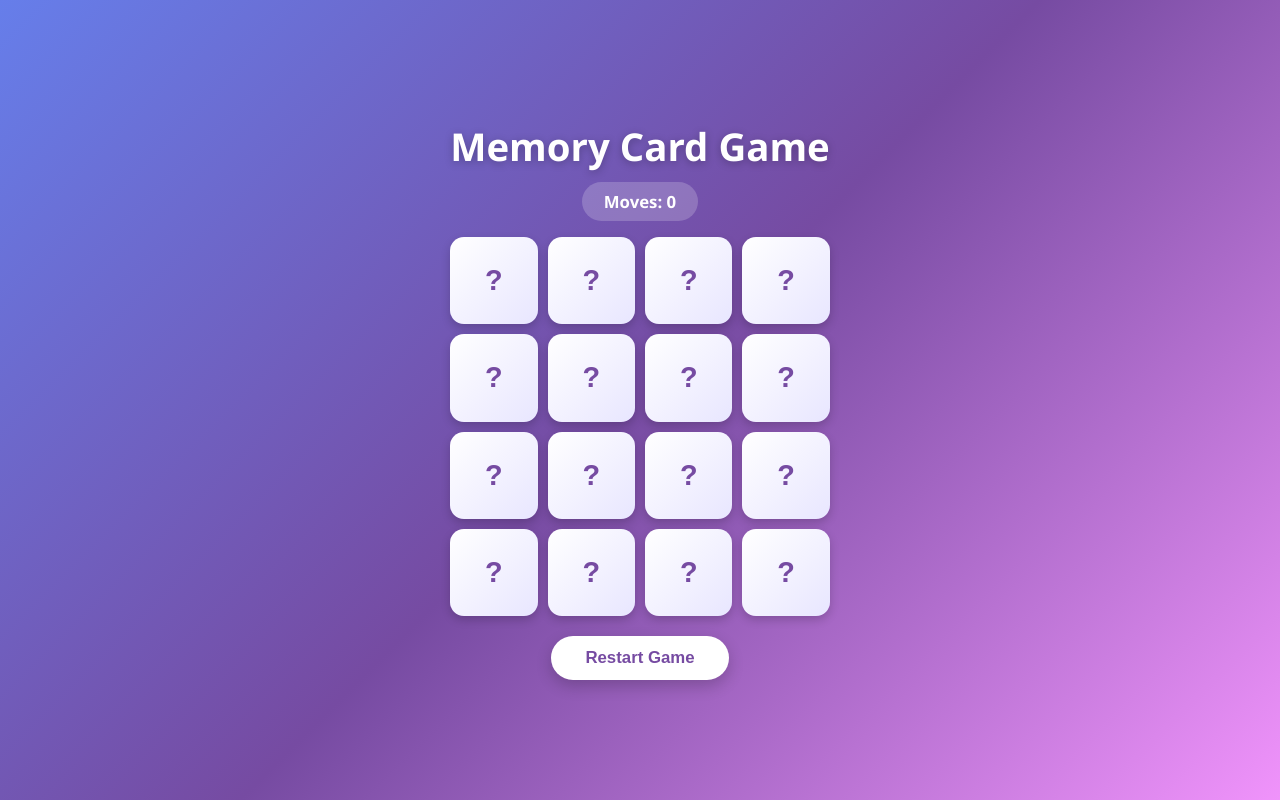
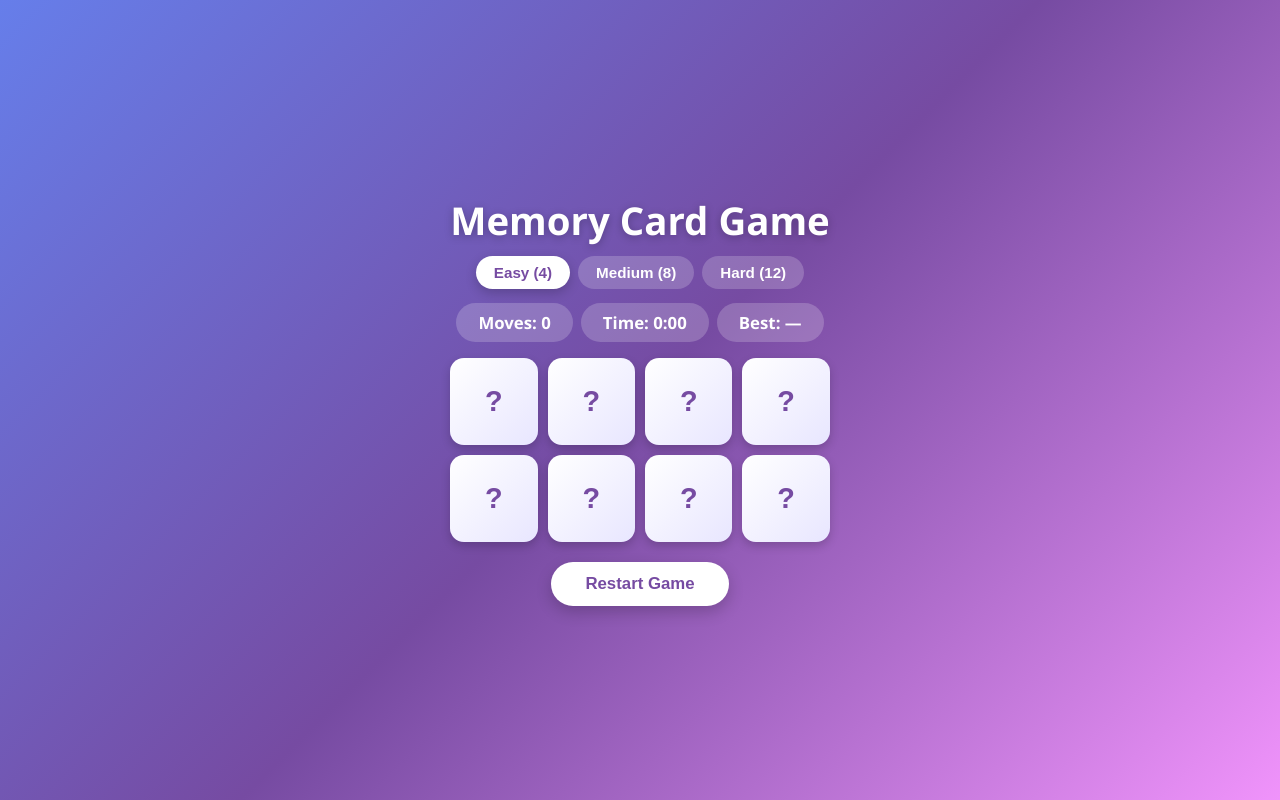
Before and after one commit to paingzinyemaung/memory-card-game, a React (Vite) app: page / in a window 1280 px wide. Built offline with nearby package versions, Linux system fonts and the light colour scheme.

Commit message:
feat: timer, best score, difficulty selector

```diff
--- a/src/App.jsx
+++ b/src/App.jsx
@@ -1,6 +1,25 @@
-import { useState } from 'react'
+import { useEffect, useState } from 'react'
 
-const EMOJIS = ['🐶', '🐱', '🦊', '🐼', '🦁', '🐸', '🐵', '🐷']
+const EMOJIS = [
+  '🐶',
+  '🐱',
+  '🦊',
+  '🐼',
+  '🦁',
+  '🐸',
+  '🐵',
+  '🐷',
+  '🐨',
+  '🐰',
+  '🦉',
+  '🐢',
+]
+
+const DIFFICULTIES = {
+  easy: { label: 'Easy', pairs: 4 },
+  medium: { label: 'Medium', pairs: 8 },
+  hard: { label: 'Hard', pairs: 12 },
+}
 
 function shuffle(list) {
   const result = [...list]
@@ -11,8 +30,9 @@ function shuffle(list) {
   return result
 }
 
-function createDeck() {
-  const cards = [...EMOJIS, ...EMOJIS].map((emoji, id) => ({
+function createDeck(pairs) {
+  const emojis = EMOJIS.slice(0, pairs)
+  const cards = [...emojis, ...emojis].map((emoji, id) => ({
     id,
     emoji,
     flipped: false,
@@ -21,18 +41,64 @@ function createDeck() {
   return shuffle(cards)
 }
 
+function loadBest(difficulty) {
+  try {
+    const raw = localStorage.getItem(`memory-best-${difficulty}`)
+    return raw ? JSON.parse(raw) : null
+  } catch {
+    return null
+  }
+}
+
+function formatTime(totalSeconds) {
+  const minutes = Math.floor(totalSeconds / 60)
+  const seconds = totalSeconds % 60
+  return `${minutes}:${String(seconds).padStart(2, '0')}`
+}
+
 export default function App() {
-  const [cards, setCards] = useState(createDeck)
+  const [difficulty, setDifficulty] = useState('easy')
+  const [cards, setCards] = useState(() =>
+    createDeck(DIFFICULTIES.easy.pairs)
+  )
   const [flipped, setFlipped] = useState([])
   const [moves, setMoves] = useState(0)
   const [lock, setLock] = useState(false)
+  const [started, setStarted] = useState(false)
+  const [seconds, setSeconds] = useState(0)
+  const [best, setBest] = useState(() => loadBest('easy'))
+  const [newBest, setNewBest] = useState(false)
 
   const hasWon = cards.every((card) => card.matched)
+
+  useEffect(() => {
+    if (!started || hasWon) return
+    const interval = setInterval(() => setSeconds((s) => s + 1), 1000)
+    return () => clearInterval(interval)
+  }, [started, hasWon])
+
+  function recordBest(finalMoves, finalSeconds) {
+    const current = loadBest(difficulty)
+    if (
+      !current ||
+      finalMoves < current.moves ||
+      (finalMoves === current.moves && finalSeconds < current.seconds)
+    ) {
+      localStorage.setItem(
+        `memory-best-${difficulty}`,
+        JSON.stringify({ moves: finalMoves, seconds: finalSeconds })
+      )
+      setBest({ moves: finalMoves, seconds: finalSeconds })
+      setNewBest(true)
+    }
+  }
 
   function handleCardClick(index) {
     if (lock) return
     if (cards[index].flipped || cards[index].matched) return
     if (flipped.length === 2) return
+
+    setStarted(true)
 
     const nextFlipped = [...flipped, index]
     setCards((prev) =>
@@ -44,7 +110,7 @@ export default function App() {
       return
     }
 
-    setMoves((prev) => prev + 1)
+    setMoves(moves + 1)
     setLock(true)
 
     const [first, second] = nextFlipped
@@ -57,6 +123,9 @@ export default function App() {
       )
       setFlipped([])
       setLock(false)
+      if (cards.filter((card) => card.matched).length === cards.length - 2) {
+        recordBest(moves + 1, seconds)
+      }
     } else {
       setTimeout(() => {
         setCards((prev) =>
@@ -70,25 +139,53 @@ export default function App() {
     }
   }
 
-  function restart() {
-    setCards(createDeck())
+  function startGame(selectedDifficulty) {
+    setDifficulty(selectedDifficulty)
+    setCards(createDeck(DIFFICULTIES[selectedDifficulty].pairs))
     setFlipped([])
     setMoves(0)
     setLock(false)
+    setStarted(false)
+    setSeconds(0)
+    setNewBest(false)
+    setBest(loadBest(selectedDifficulty))
   }
 
   return (
     <div className="app">
       <h1>Memory Card Game</h1>
-      <p className="moves">Moves: {moves}</p>
+
+      <div className="difficulty">
+        {Object.entries(DIFFICULTIES).map(([key, { label }]) => (
+          <button
+            key={key}
+            className={key === difficulty ? 'active' : ''}
+            onClick={() => startGame(key)}
+          >
+            {label} ({DIFFICULTIES[key].pairs})
+          </button>
+        ))}
+      </div>
+
+      <div className="hud">
+        <p className="moves">Moves: {moves}</p>
+        <p className="moves time">Time: {formatTime(seconds)}</p>
+        <p className="moves best">
+          Best:{' '}
+          {best
+            ? `${best.moves} moves · ${formatTime(best.seconds)}`
+            : '—'}
+        </p>
+      </div>
 
       {hasWon && (
         <div className="congrats">
-          🎉 Congratulations! You won in {moves} moves!
+          🎉 Congratulations! You won in {moves} moves (
+          {formatTime(seconds)})!{newBest && ' New best score!'}
         </div>
       )}
 
-      <div className="board">
+      <div className={`board ${difficulty}`}>
         {cards.map((card, index) => (
           <button
             key={card.id}
@@ -105,7 +202,7 @@ export default function App() {
         ))}
       </div>
 
-      <button className="restart" onClick={restart}>
+      <button className="restart" onClick={() => startGame(difficulty)}>
         Restart Game
       </button>
     </div>
--- a/src/index.css
+++ b/src/index.css
@@ -32,6 +32,14 @@ h1 {
   margin-bottom: 10px;
 }
 
+.hud {
+  display: flex;
+  flex-wrap: wrap;
+  justify-content: center;
+  gap: 8px;
+  margin-bottom: 16px;
+}
+
 .moves {
   display: inline-block;
   color: #fff;
@@ -40,7 +48,39 @@ h1 {
   border-radius: 999px;
   font-size: 1.05rem;
   font-weight: 600;
-  margin-bottom: 16px;
+}
+
+.difficulty {
+  display: flex;
+  justify-content: center;
+  flex-wrap: wrap;
+  gap: 8px;
+  margin-bottom: 14px;
+}
+
+.difficulty button {
+  padding: 8px 18px;
+  border: none;
+  border-radius: 999px;
+  background: rgba(255, 255, 255, 0.2);
+  color: #fff;
+  font-size: 0.95rem;
+  font-weight: 600;
+  cursor: pointer;
+  transition:
+    background 0.15s ease,
+    transform 0.15s ease;
+}
+
+.difficulty button:hover {
+  background: rgba(255, 255, 255, 0.35);
+  transform: translateY(-1px);
+}
+
+.difficulty button.active {
+  background: #fff;
+  color: #764ba2;
+  box-shadow: 0 4px 12px rgba(0, 0, 0, 0.2);
 }
 
 .congrats {
@@ -59,6 +99,16 @@ h1 {
   display: grid;
   grid-template-columns: repeat(4, 1fr);
   gap: 10px;
+}
+
+.board.hard {
+  grid-template-columns: repeat(6, 1fr);
+}
+
+@media (max-width: 520px) {
+  .board.hard {
+    grid-template-columns: repeat(4, 1fr);
+  }
 }
 
 .card {
```
